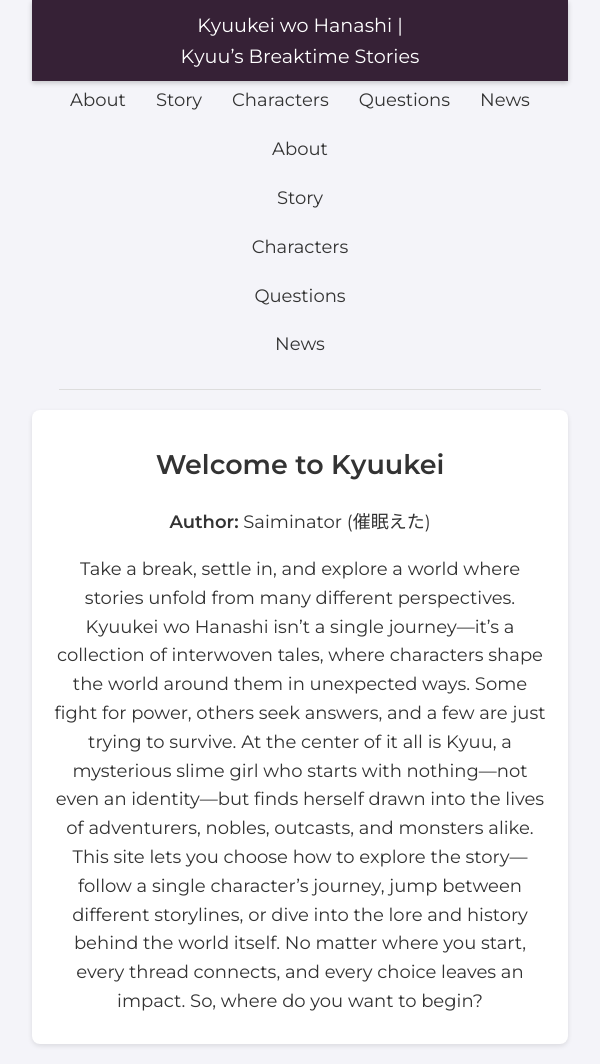
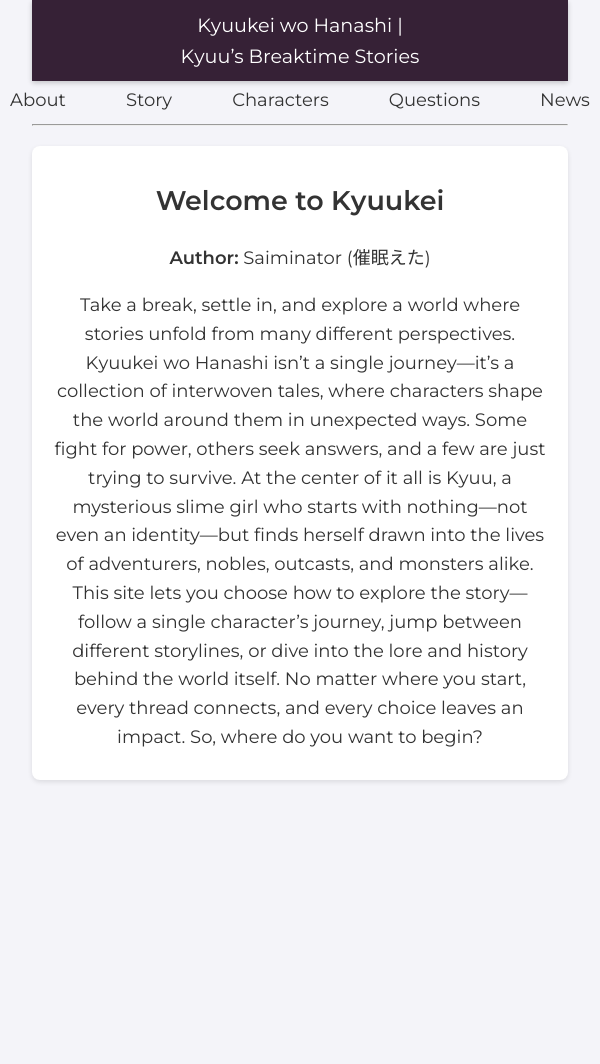
Before and after one commit to Saiminator/Kyuukei, a Jekyll site: the page built from index.html, in a window 600 px wide. Built offline with Jekyll 4.4.1, drawn with Linux system fonts in a browser that asks for light colours; after the commit the page ends 900 px from its top, so only the background shows below that.

Commit message:
Update style.css

```diff
--- a/css/style.css
+++ b/css/style.css
@@ -10,7 +10,7 @@
 body {
   margin: 0;
   font-family: 'Montserrat', sans-serif;
-  /* Base font-size is mobile-first; adjusted via media queries */
+  /* Base font size is mobile-first; adjusted via media queries */
   font-size: 1rem;
   background: #f4f4f9;
   color: #333;
@@ -38,7 +38,7 @@
 /* Site title: split into two spans */
 #site-title {
   display: flex;
-  flex-direction: row;  /* Desktop: inline */
+  flex-direction: row; /* Desktop: inline */
   justify-content: center;
   align-items: center;
   font-size: 1.8em;
@@ -53,7 +53,7 @@
   margin: 0 5px;
 }
 
-/* Mobile: Force exactly two lines and use responsive font size */
+/* On mobile, force two lines and adjust font size */
 @media (max-width: 600px) {
   #site-title {
     flex-direction: column;
@@ -66,12 +66,13 @@
   }
 }
 
-/* Desktop Navigation – Old Style */
+/* Desktop Navigation (visible on screens >600px) */
 #nav-desktop {
   display: block;
   text-align: center;
   margin-top: 5px;
 }
+
 #nav-desktop ul {
   list-style: none;
   display: flex;
@@ -79,22 +80,26 @@
   padding: 0;
   margin: 0;
 }
+
 #nav-desktop li {
-  margin: 0 15px; /* Old style had 15px margin */
+  margin: 0 30px; /* Spacing between items on desktop */
 }
+
 #nav-desktop a {
   font-weight: 500;
   color: #333;
   transition: color 0.3s ease;
 }
+
 #nav-desktop a:hover {
   color: #667eea;
 }
 
-/* Mobile Navigation – Different styling */
+/* Mobile Navigation (visible on screens ≤600px) */
 #nav-mobile {
-  display: none; /* hidden on desktop */
+  display: none;
 }
+
 @media (max-width: 600px) {
   #nav-mobile {
     display: block;
@@ -110,7 +115,7 @@
     border-radius: 4px;
     margin-bottom: 10px;
   }
-  #nav-mobile ul {
+  #nav-mobile-menu {
     list-style: none;
     display: flex;
     flex-direction: column;
@@ -120,25 +125,17 @@
     padding: 10px 0;
     margin: 0;
   }
-  #nav-mobile li {
+  #nav-mobile-menu li {
     margin: 10px 0;
   }
-  #nav-mobile a {
+  #nav-mobile-menu a {
     font-weight: 500;
     color: #333;
     transition: color 0.3s ease;
   }
-  #nav-mobile a:hover {
+  #nav-mobile-menu a:hover {
     color: #667eea;
   }
-}
-
-hr {
-  margin: 10px auto;
-  border: 0;
-  height: 1px;
-  background: #ddd;
-  width: 90%;
 }
 
 /* =====================================================
@@ -273,7 +270,7 @@
   #characterScrollContainer {
     grid-template-columns: repeat(2, 1fr);
   }
-  /* Shorten container height on mobile */
+  /* Reduce container height on mobile so content isn't cut off */
   #characterScrollWrapper {
     height: 50vh;
   }
@@ -468,12 +465,13 @@
 }
 
 @media (min-width: 600px) {
-  /* Hide mobile nav on tablet and up */
-  #nav-toggle {
+  /* Hide mobile nav on screens wider than 600px */
+  #nav-mobile {
     display: none;
   }
-  #nav-menu {
-    display: none; /* Mobile nav is not used on desktop */
+  /* Desktop nav is already in #nav-desktop; ensure it is visible */
+  #nav-desktop {
+    display: block;
   }
 
   nav li {
```
